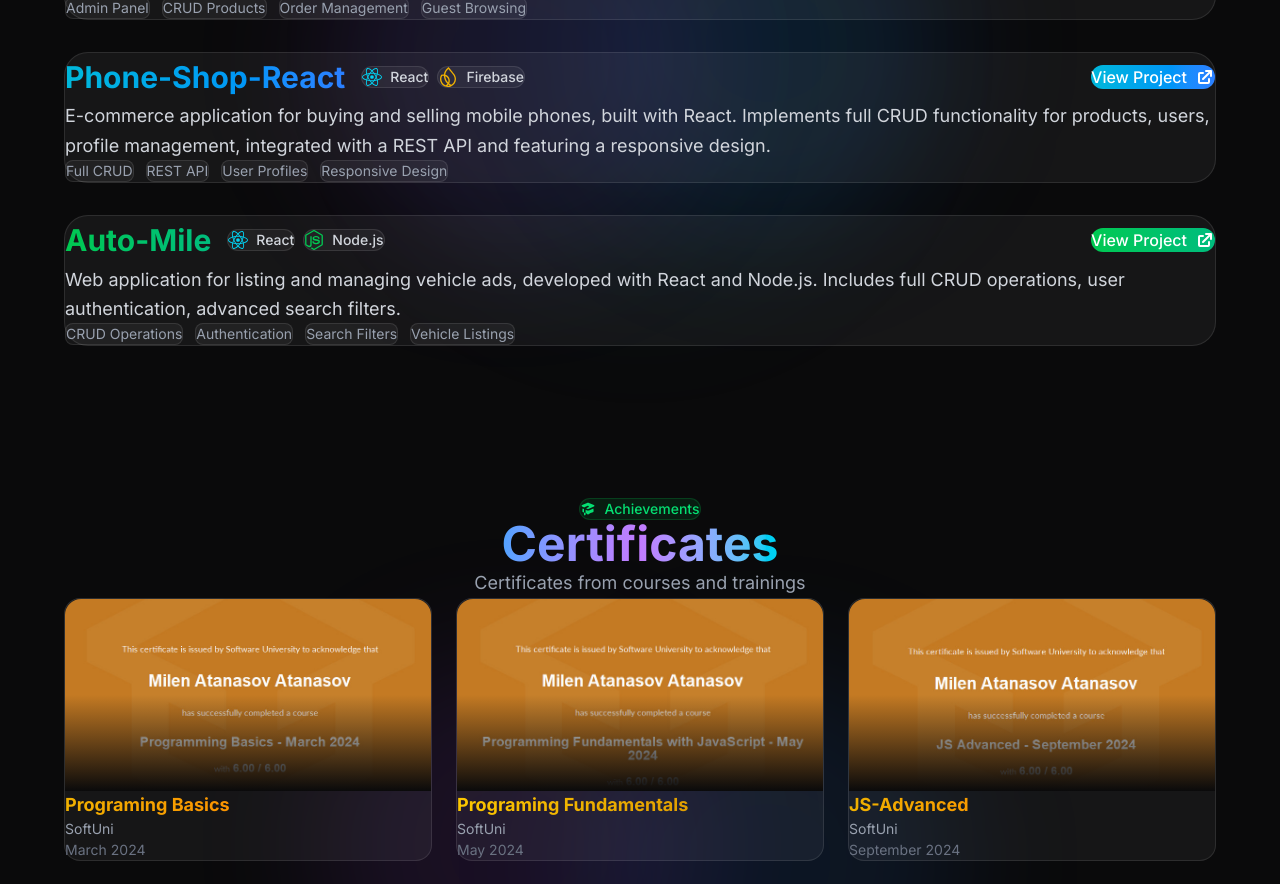
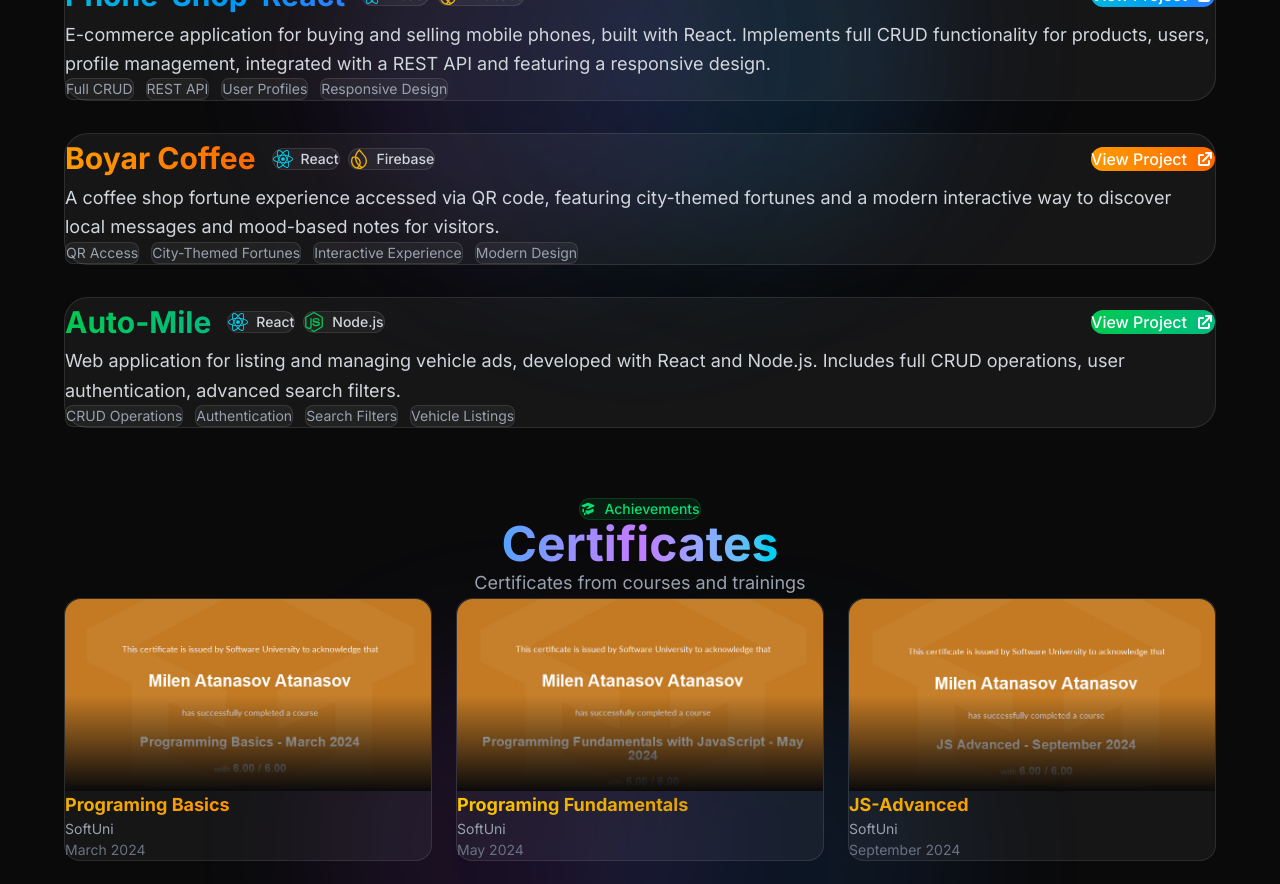
Before and after one commit to Milen03/Milen, a React (Vite) app in the folder Client/: page / in a window 1280 px wide. Shown: the part 2780-3664 px from the top of the page. Built offline with nearby package versions, Linux system fonts and the light colour scheme.

Commit message:
Add new project

```diff
--- a/Client/src/components/Projects.jsx
+++ b/Client/src/components/Projects.jsx
@@ -24,6 +24,17 @@
         ],
         gradient: 'from-cyan-500 to-blue-500',
         features: ['Full CRUD', 'REST API', 'User Profiles', 'Responsive Design']
+    },
+    {
+        title: 'Boyar Coffee',
+        description: 'A coffee shop fortune experience accessed via QR code, featuring city-themed fortunes and a modern interactive way to discover local messages and mood-based notes for visitors.',
+        link: 'https://boyar-coffe-2026-app.web.app/',
+        technologies: [
+            { name: 'React', icon: SiReact, color: 'text-cyan-400' },
+            { name: 'Firebase', icon: SiFirebase, color: 'text-yellow-500' },
+        ],
+        gradient: 'from-amber-500 to-orange-500',
+        features: ['QR Access', 'City-Themed Fortunes', 'Interactive Experience', 'Modern Design']
     },
     {
         title: 'Auto-Mile',
```
